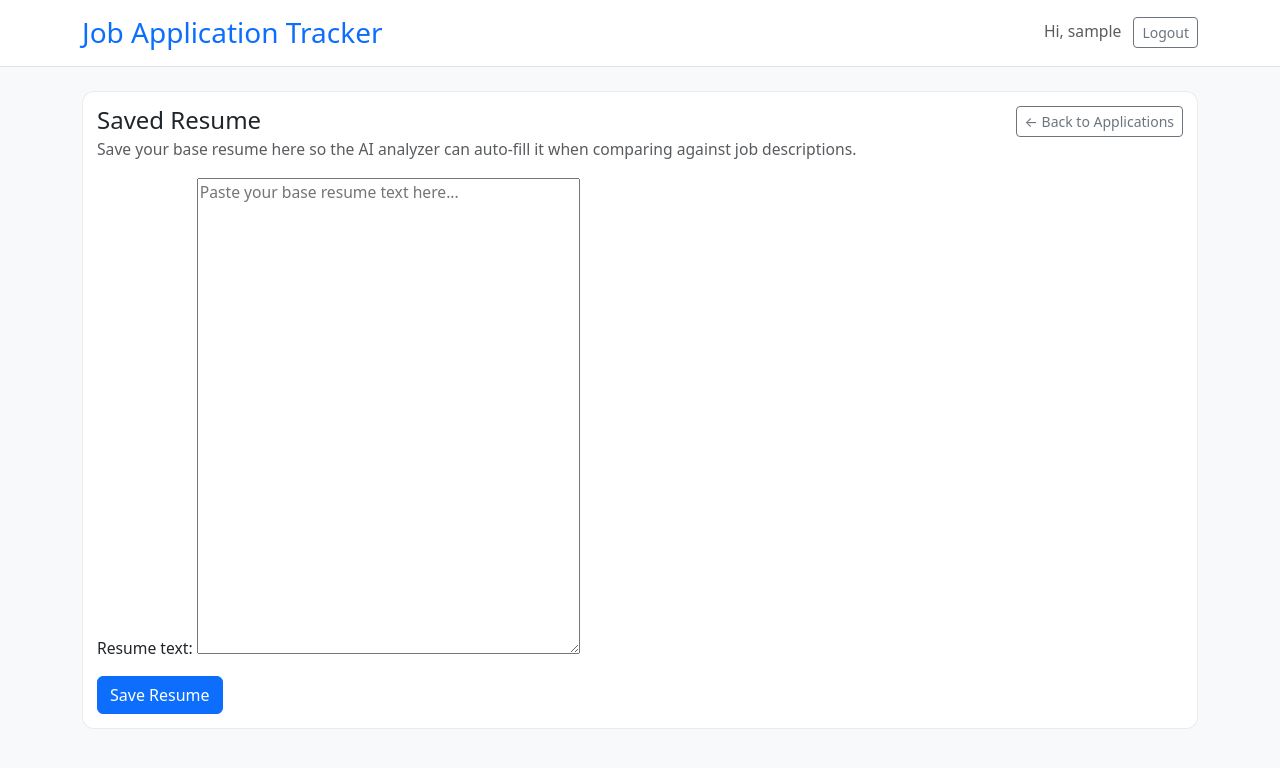
After one commit to ryancoderjackson/job-application-tracker, a Django app: page /resume/ in a window 1280 px wide. The commit adds this page. Shown: the top 768 px of the page. Run offline with Django 5.2, Linux system fonts and the light colour scheme; the visitor is signed in with stand-in values (Sample User, id 1); data comes from the database, SQL or seed files in the repository.

Commit message:
Add AI resume match analysis with saved resume, match scoring, and skill gap insights.

```diff
--- a/applications/forms.py
+++ b/applications/forms.py
@@ -1,5 +1,5 @@
 from django import forms
-from .models import Application
+from .models import Application, UserResume
 
 
 class ApplicationForm(forms.ModelForm):
@@ -37,3 +37,16 @@ class ResumeAnalysisForm(forms.Form):
             }
         )
     )
+
+class UserResumeForm(forms.ModelForm):
+    class Meta:
+        model = UserResume
+        fields = ["resume_text"]
+        widgets = {
+            "resume_text": forms.Textarea(
+                attrs={
+                    "rows": 20,
+                    "placeholder": "Paste your base resume text here..."
+                }
+            )
+        }
--- a/applications/models.py
+++ b/applications/models.py
@@ -69,5 +69,20 @@ class ApplicationAnalysis(models.Model):
     missing_or_weak_skills = models.JSONField(default=list, blank=True)
     tailored_resume_suggestions = models.JSONField(default=list, blank=True)
 
+    class Meta:
+        ordering = ["-created_at"]
+
     def __str__(self):
         return f"Analysis for {self.application.company} - {self.application.role_title}"
+
+class UserResume(models.Model):
+    user = models.OneToOneField(
+        settings.AUTH_USER_MODEL,
+        on_delete=models.CASCADE,
+        related_name="resume_profile"
+    )
+    resume_text = models.TextField()
+    updated_at = models.DateTimeField(auto_now=True)
+
+    def __str__(self):
+        return f"Resume for {self.user.username}"
--- a/applications/urls.py
+++ b/applications/urls.py
@@ -7,6 +7,7 @@ app_name = "applications"
 urlpatterns = [
     path("", views.application_list, name="list"),
     path("new/", views.application_create, name="create"),
+    path("resume/", views.resume_manage, name="resume_manage"),
     path("<int:pk>/edit/", views.application_update, name="update"),
     path("<int:pk>/delete/", views.application_delete, name="delete"),
     path("<int:pk>/", views.application_detail, name="detail"),
--- a/applications/views.py
+++ b/applications/views.py
@@ -4,8 +4,8 @@ from django.shortcuts import get_object_or_404, redirect, render
 from django.core.paginator import Paginator
 from django.db.models import Count
 
-from .forms import ApplicationForm, ResumeAnalysisForm
-from .models import Application, ApplicationAnalysis
+from .forms import ApplicationForm, ResumeAnalysisForm, UserResumeForm
+from .models import Application, ApplicationAnalysis, UserResume
 from .services import analyze_resume_vs_job
 
 # Create your views here.
@@ -148,7 +148,12 @@ def analyze_application(request, pk):
                 messages.error(request, f"Analysis failed: {error}")
 
     else:
-        form = ResumeAnalysisForm()
+        initial_resume = ""
+        saved_resume = UserResume.objects.filter(user=request.user).first()
+        if saved_resume:
+            initial_resume = saved_resume.resume_text
+
+        form = ResumeAnalysisForm(initial={"resume_text": initial_resume})
 
     context = {
         "app": app,
@@ -156,3 +161,21 @@ def analyze_application(request, pk):
         "latest_analysis": latest_analysis,
     }
     return render(request, "applications/analyze_application.html", context)
+
+@login_required
+def resume_manage(request):
+    resume_obj, _ = UserResume.objects.get_or_create(
+        user=request.user,
+        defaults={"resume_text": ""}
+    )
+
+    if request.method == "POST":
+        form = UserResumeForm(request.POST, instance=resume_obj)
+        if form.is_valid():
+            form.save()
+            messages.success(request, "Resume saved successfully.")
+            return redirect("applications:resume_manage")
+    else:
+        form = UserResumeForm(instance=resume_obj)
+
+    return render(request, "applications/resume_manage.html", {"form": form})
--- /dev/null
+++ b/templates/applications/resume_manage.html
@@ -0,0 +1,24 @@
+{% extends "base.html" %}
+
+{% block content %}
+<div class="app-card">
+  <div class="d-flex justify-content-between align-items-start mb-3">
+    <div>
+      <h2 class="h4 mb-1">Saved Resume</h2>
+      <p class="text-muted mb-0">
+        Save your base resume here so the AI analyzer can auto-fill it when comparing against job descriptions.
+      </p>
+    </div>
+
+    <a class="btn btn-outline-secondary btn-sm" href="{% url 'applications:list' %}">
+      ← Back to Applications
+    </a>
+  </div>
+
+  <form method="post">
+    {% csrf_token %}
+    {{ form.as_p }}
+    <button class="btn btn-primary" type="submit">Save Resume</button>
+  </form>
+</div>
+{% endblock %}
```
Also changed, not shown: applications/admin.py (+6 -1 lines), templates/applications/analyze_application.html (+18 -1 lines), templates/applications/app_detail.html (+18 -1 lines), templates/applications/app_list.html (+21 -1 lines), applications/migrations/0003_alter_applicationanalysis_options_userresume.py (added).
